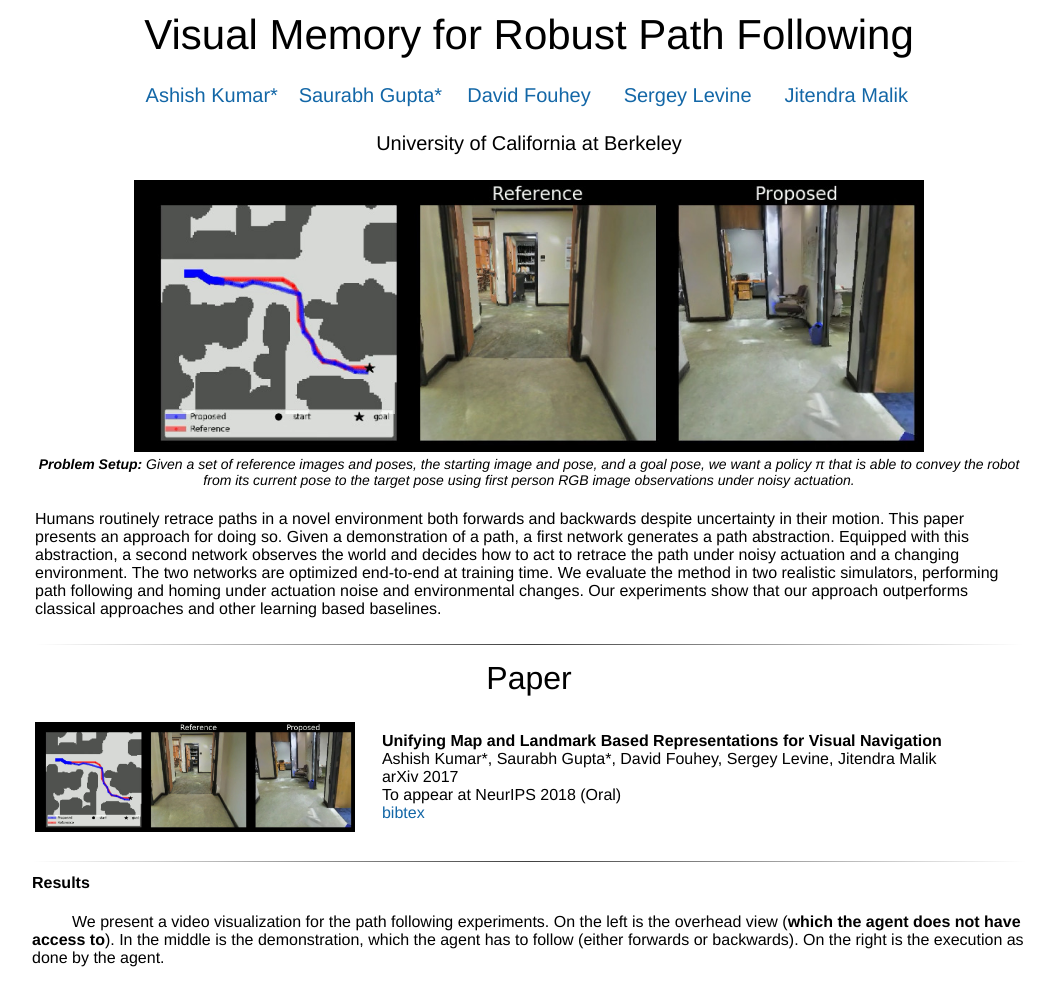
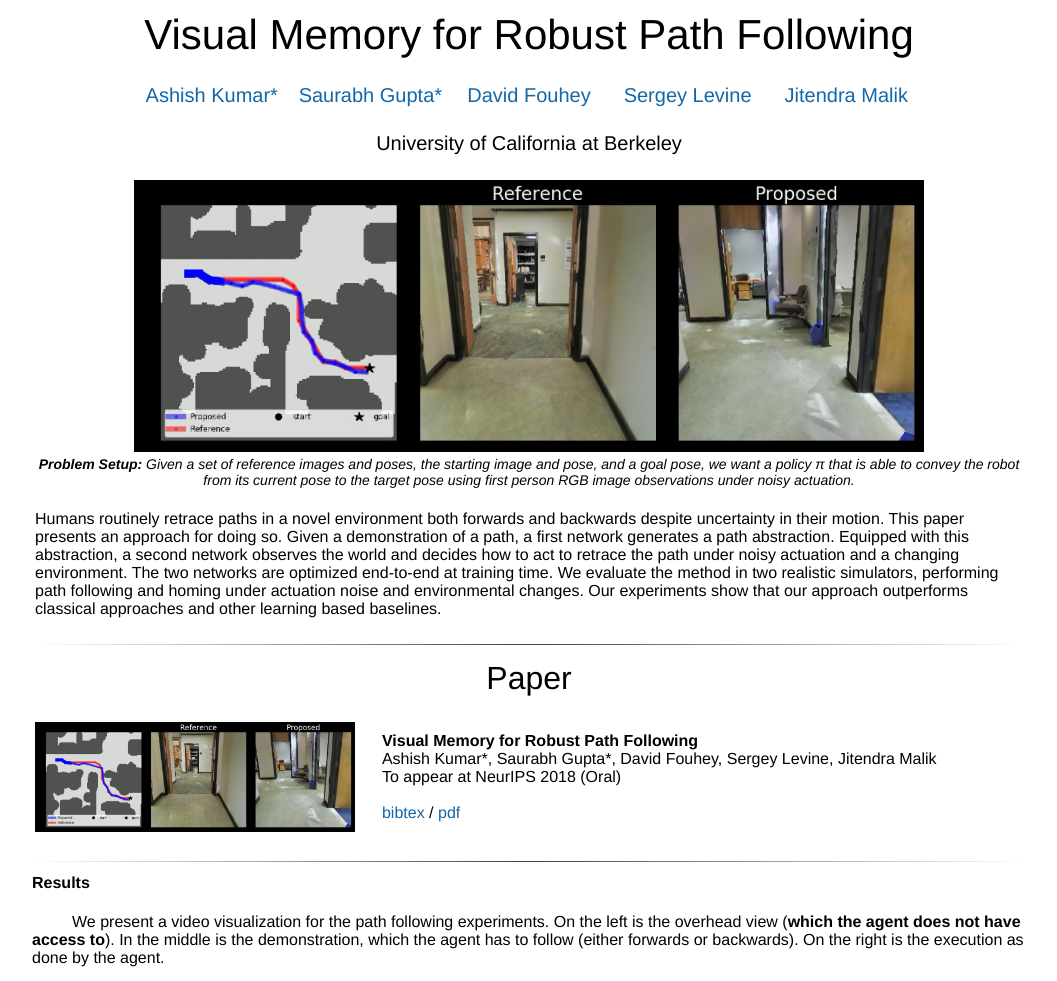
Before and after one commit to ashish-kmr/rpf, a plain HTML site: page index.html in a window 1280 px wide. Shown: the top 981 px of the page, without its empty margins (111-1168 px from the left). Drawn offline with Linux system fonts and the light colour scheme; a script that the page names is missing.

Commit message:
fix links

```diff
--- a/index.html
+++ b/index.html
@@ -111,17 +111,16 @@ Humans routinely retrace paths in a novel environment both forwards and backward
             <table width="100%">
               <tr>
                 <td width="30%">
-                  <a href="https://arxiv.org/pdf/1712.08125.pdf">
+                  <a href="https://saurabhg.web.illinois.edu/pdfs/kumar2018visual.pdf">
                     <img src="./resources/images/teaser.jpg" width="100%" />
                   </a>
                 </td>
                 <td width="2%"></td>
-                <td width="60%"><b>Unifying Map and Landmark Based
-                Representations for Visual Navigation<br /></b>
-                Ashish Kumar*, Saurabh Gupta*, David Fouhey,
-                Sergey Levine, Jitendra Malik<br />arXiv 2017<br>
-                To appear at NeurIPS 2018 (Oral)<br/>
-                <a href="./resources/bibtex.bib">bibtex</a></td>
+                <td width="60%"><b>Visual Memory for Robust Path Following<br /></b>
+                Ashish Kumar*, Saurabh Gupta*, David Fouhey, Sergey Levine, Jitendra Malik<br />
+                To appear at NeurIPS 2018 (Oral)<br/> <br/>
+                <a href="./resources/bibtex.bib">bibtex</a> /
+                <a href="https://saurabhg.web.illinois.edu/pdfs/kumar2018visual.pdf">pdf</a></td>
               </tr>
             </table>
           </center>
```
